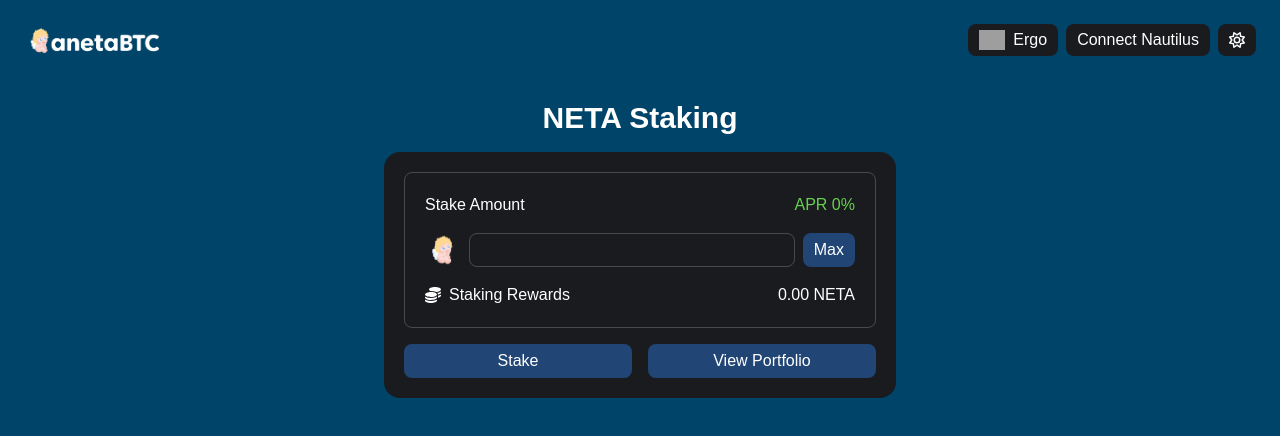
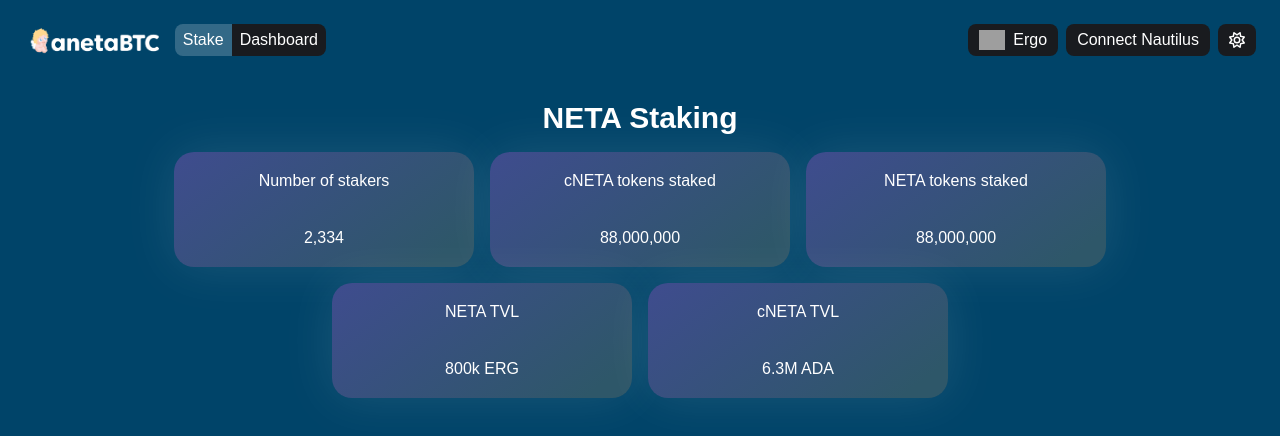
Before and after one commit to andrehafner/anetabtc.io, a Next.js app in the folder client/: page /ergo in a window 1280 px wide. Shown: the top 436 px of the page. Built offline with nearby package versions, Linux system fonts and the light colour scheme; no server answers; grey boxes are pictures that could not be loaded.

Commit message:
dashboard markup, no styles, no data

```diff
--- /dev/null
+++ b/client/components/Header/Dashboard.tsx
@@ -0,0 +1,25 @@
+import { Pages } from "@entities/app";
+import { setPage } from "@reducers/app";
+import { RootState } from "@services/store";
+import React from "react";
+import { useSelector, useDispatch } from "react-redux";
+
+const Dashboard: React.FC = () => {
+  const page: Pages = useSelector((state: RootState) => state.app.page);
+  const dispatch = useDispatch();
+
+  return (
+    <div className="sm:flex flex-row h-full rounded-lg">
+      <div className={`whitespace-nowrap ${page === Pages.Stake ? 'componentselected' : 'componentunselected'} rounded-l-lg px-2 flex items-center`}
+        onClick={() => dispatch(setPage(Pages.Stake))}>
+        Stake
+      </div>
+      <div className={`whitespace-nowrap	${page === Pages.Dashboard ? 'componentselected' : 'componentunselected'} rounded-r-lg px-2 flex items-center`}
+        onClick={() => dispatch(setPage(Pages.Dashboard))}>
+        Dashboard
+      </div>
+    </div>
+  );
+};
+
+export default Dashboard;
--- a/client/components/Header/index.tsx
+++ b/client/components/Header/index.tsx
@@ -4,6 +4,7 @@
 import React from "react";
 import { useSelector } from "react-redux";
 import ChainSwitch from "./ChainSwitch";
+import Dashboard from "./Dashboard";
 import ThemeSwitch from "./ThemeSwitch";
 import TVL from "./TVL";
 import WalletCardano from "./WalletCardano";
@@ -26,13 +27,14 @@
 
   return (
     <div className="md:h-20 p-6 flex flex-col gap-4 md:gap-0 md:flex-row items-center">
-      <div className="h-8 md:h-full gap-2 flex flex-row items-center">
+      <div className="h-8 md:h-full gap-4 flex flex-row items-center">
         <Link href="/">
           <img
             className="h-full cursor-pointer"
             src={`/logo-theme-${theme}.png`}
           ></img>
         </Link>
+        <Dashboard />
         {/* <TVL /> */}
       </div>
       <div className="h-8 md:h-full gap-2 flex flex-row-reverse items-center gap-2 md:ml-auto">
--- /dev/null
+++ b/client/components/StakeErgo/Dashboard.tsx
@@ -0,0 +1,39 @@
+import { FontAwesomeIcon } from "@fortawesome/react-fontawesome";
+import { faCoins } from "@fortawesome/free-solid-svg-icons";
+import React, { useEffect } from "react";
+
+const Dashboard = React.forwardRef(({ }, ref) => {
+
+  useEffect(() => { });
+
+  return (
+    <>
+      <div className="flex gap-4">
+        <div className="rectangle">
+          <div className="title flex-1 text-center justify-center flex flex-col"><p>Number of stakers</p></div>
+          <div className="data flex-1 text-center justify-center flex flex-col">2,334</div>
+        </div>
+        <div className="rectangle">
+          <div className="title flex-1 text-center justify-center flex flex-col">cNETA tokens staked</div>
+          <div className="data flex-1 text-center justify-center flex flex-col">88,000,000</div>
+        </div>
+        <div className="rectangle">
+          <div className="title flex-1 text-center justify-center flex flex-col">NETA tokens staked</div>
+          <div className="data flex-1 text-center justify-center flex flex-col">88,000,000</div>
+        </div>
+      </div>
+      <div className="flex gap-4">
+        <div className="rectangle">
+          <div className="title flex-1 text-center justify-center flex flex-col">NETA TVL</div>
+          <div className="data flex-1 text-center justify-center flex flex-col">800k ERG</div>
+        </div>
+        <div className="rectangle">
+          <div className="title flex-1 text-center justify-center flex flex-col">cNETA TVL</div>
+          <div className="data flex-1 text-center justify-center flex flex-col">6.3M ADA</div>
+        </div>
+      </div>
+    </>
+  );
+});
+
+export default Dashboard;
--- a/client/components/StakeErgo/index.tsx
+++ b/client/components/StakeErgo/index.tsx
@@ -13,6 +13,7 @@
 import { getStakedNetaStats } from "@services/ergo";
 import useCardanoWallet from "@hooks/useCardanoWallet";
 import useErgoWallet from "@hooks/useErgoWallet";
+import Dashboard from "@components/StakeErgo/Dashboard";
 
 export const StakeContext = createContext<any>(null);
 
@@ -97,7 +98,8 @@
           {/* Title */}
           <span className="w-fit text-3xl font-bold">{currency} Staking</span>
           {/* Staking box */}
-          <RenderContentBox></RenderContentBox>
+          {/* <RenderContentBox></RenderContentBox>*/}
+          <Dashboard></Dashboard>
         </div>
       </div>
     </StakeContext.Provider>
--- a/client/entities/app.ts
+++ b/client/entities/app.ts
@@ -1,5 +1,10 @@
+export enum Pages {
+  Dashboard,
+  Stake
+}
 export interface IAppState {
   theme: Theme;
+  page: Pages;
   errorModalSetting: {
     open: boolean;
     text: string;
--- a/client/reducers/app.ts
+++ b/client/reducers/app.ts
@@ -1,8 +1,9 @@
-import { IAppState, LocalStorageKey, Theme } from "@entities/app";
+import { IAppState, LocalStorageKey, Pages, Theme } from "@entities/app";
 import { createSlice, PayloadAction } from "@reduxjs/toolkit";
 
 const initialState: IAppState = {
   theme: Theme.dark,
+  page: Pages.Stake,
   errorModalSetting: {
     text: "",
     open: false,
@@ -20,6 +21,9 @@
       state.theme = Theme.dark;
       localStorage.setItem(LocalStorageKey.theme, Theme.dark);
     }
+  },
+  setPage: (state: any, action: PayloadAction<Pages>) => {
+    state.page = action.payload;
   },
   setTheme: (state: any, action: PayloadAction<Theme>) => {
     state.theme = action.payload;
@@ -42,5 +46,5 @@
   reducers,
 });
 
-export const { toggleTheme, setTheme, setErrorModalSetting } = app.actions;
+export const { toggleTheme, setTheme, setErrorModalSetting, setPage } = app.actions;
 export default app.reducer;
--- a/client/styles/globals.css
+++ b/client/styles/globals.css
@@ -135,6 +135,26 @@
   background: var(--component-bg);
 }
 
+.componentunselected {
+  background: var(--component-bg);
+  cursor: pointer;
+}
+
+.componentselected {
+  background: var(--clickable-border-color-less);
+  cursor: default;
+}
+
+.rectangle {
+  background: linear-gradient(142.67deg, #3F4C8F -1.42%, #2E5769 89.44%);
+  box-shadow: 0px 0px 50px rgba(255, 255, 255, 0.1);
+  border-radius: 20px;
+  width: 300px;
+  height: 115px;
+  display: flex;
+  flex-direction: column;
+}
+
 @keyframes spin {
   0% {
     transform: rotateZ(0deg);
```
